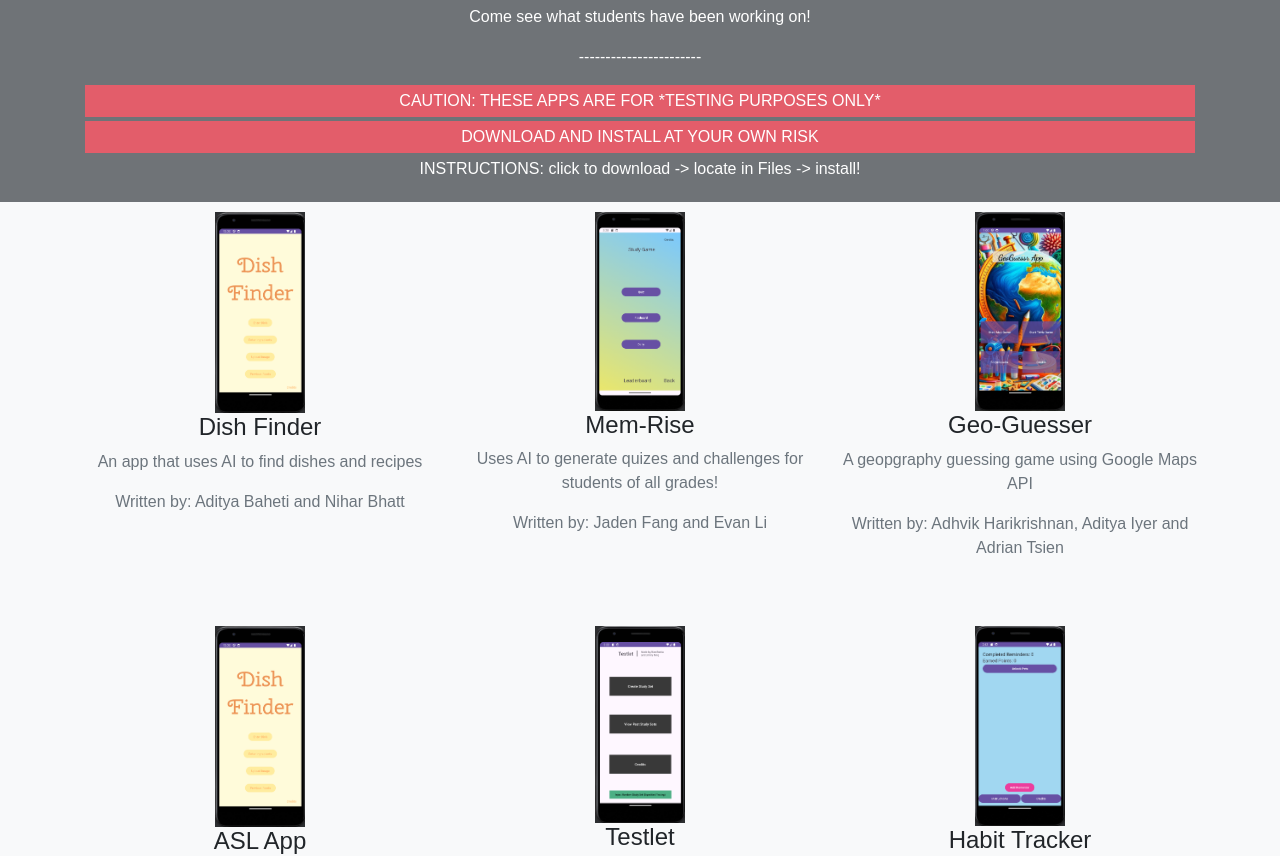
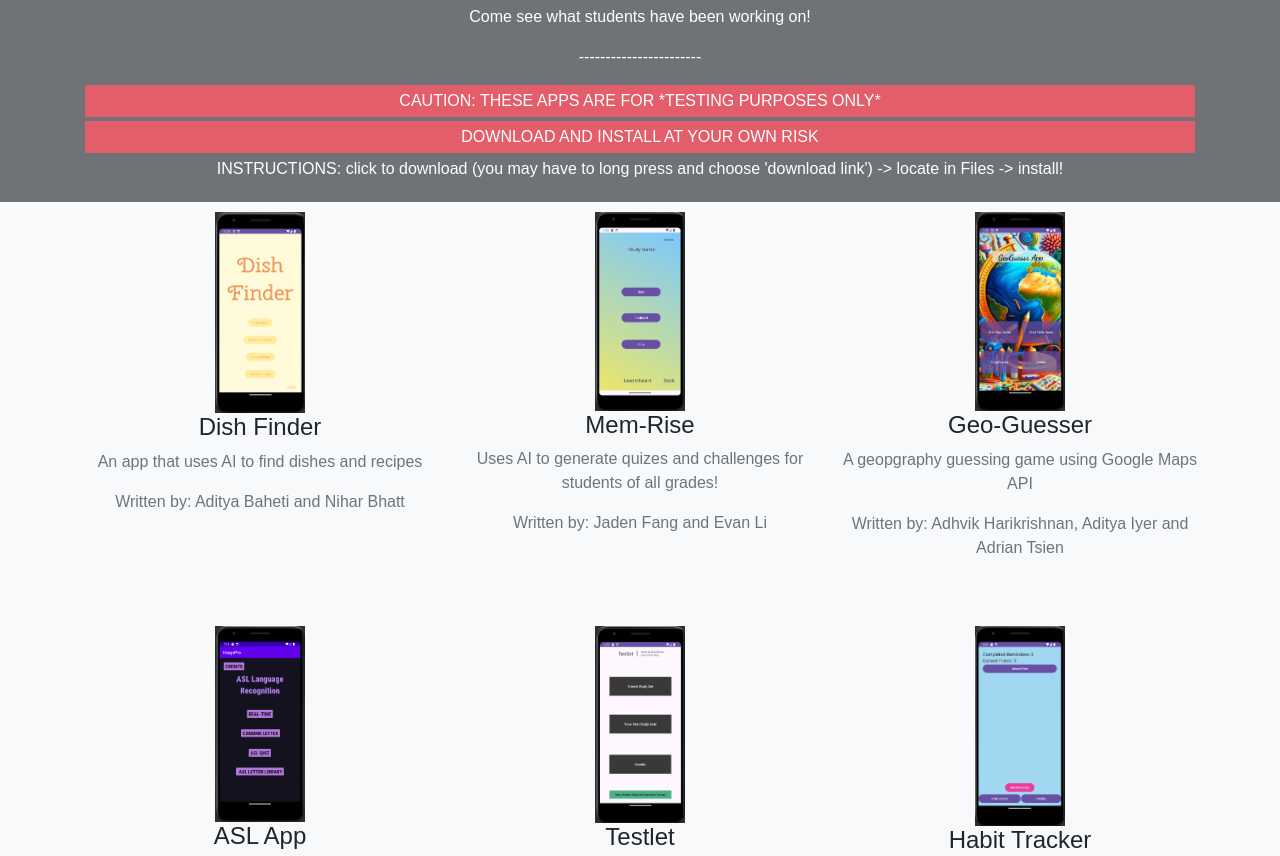
Before and after one commit to ajackrel/android-page, a plain HTML site: page index.html in a window 1280 px wide. Shown: the part 98-954 px from the top of the page. Drawn offline with nearby package versions, Linux system fonts and the light colour scheme.

Commit message:
updated things

```diff
--- a/index.html
+++ b/index.html
@@ -91,7 +91,7 @@
     <p>-----------------------</p>
     <p class="p-1 mb-1 bg-danger text-white">CAUTION: THESE APPS ARE FOR *TESTING PURPOSES ONLY*</p>
     <p class="p-1 mb-1 bg-danger text-white">DOWNLOAD AND INSTALL AT YOUR OWN RISK</p>
-    <p>INSTRUCTIONS: click to download -> locate in Files -> install!</p>
+    <p>INSTRUCTIONS: click to download (you may have to long press and choose 'download link') -> locate in Files -> install!</p>
   </div>
 </header>
 
@@ -145,13 +145,13 @@
         </div>
       </div>
       <div class="col-md-4 col-sm-6 portfolio-item text-center">
-        <a class="portfolio-link" data-toggle="modal" href="">
+        <a class="portfolio-link" data-toggle="modal" href="asl.apk">
           <div class="portfolio-hover">
             <div class="portfolio-hover-content">
               <i class="fas fa-plus fa-3x"></i>
             </div>
           </div>
-          <img class="img-fluid" src="dish_finder.png" alt="">
+          <img class="img-fluid" src="asl.png" alt="">
         </a>
         <div class="portfolio-caption">
           <h4>ASL App</h4>
```
Also changed, not shown: about.html (+0 -3 lines), asl.png (added).
